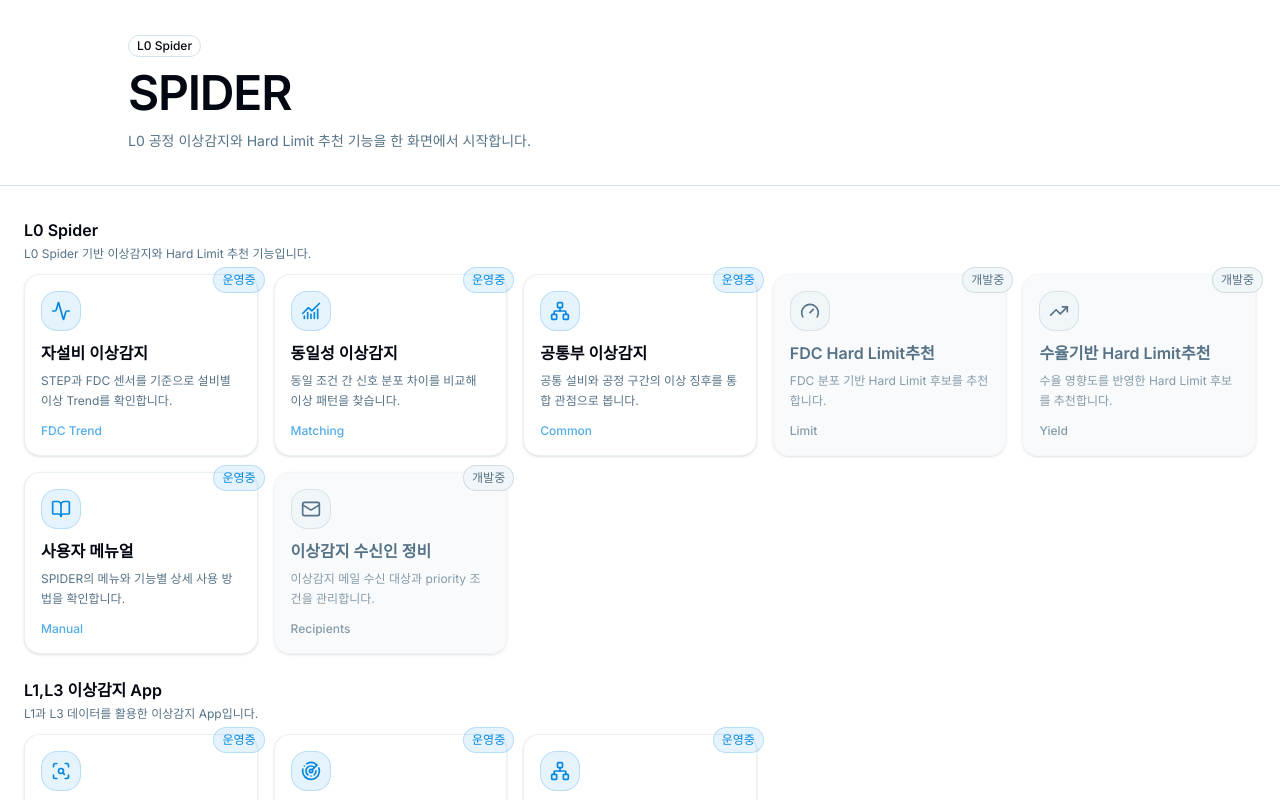
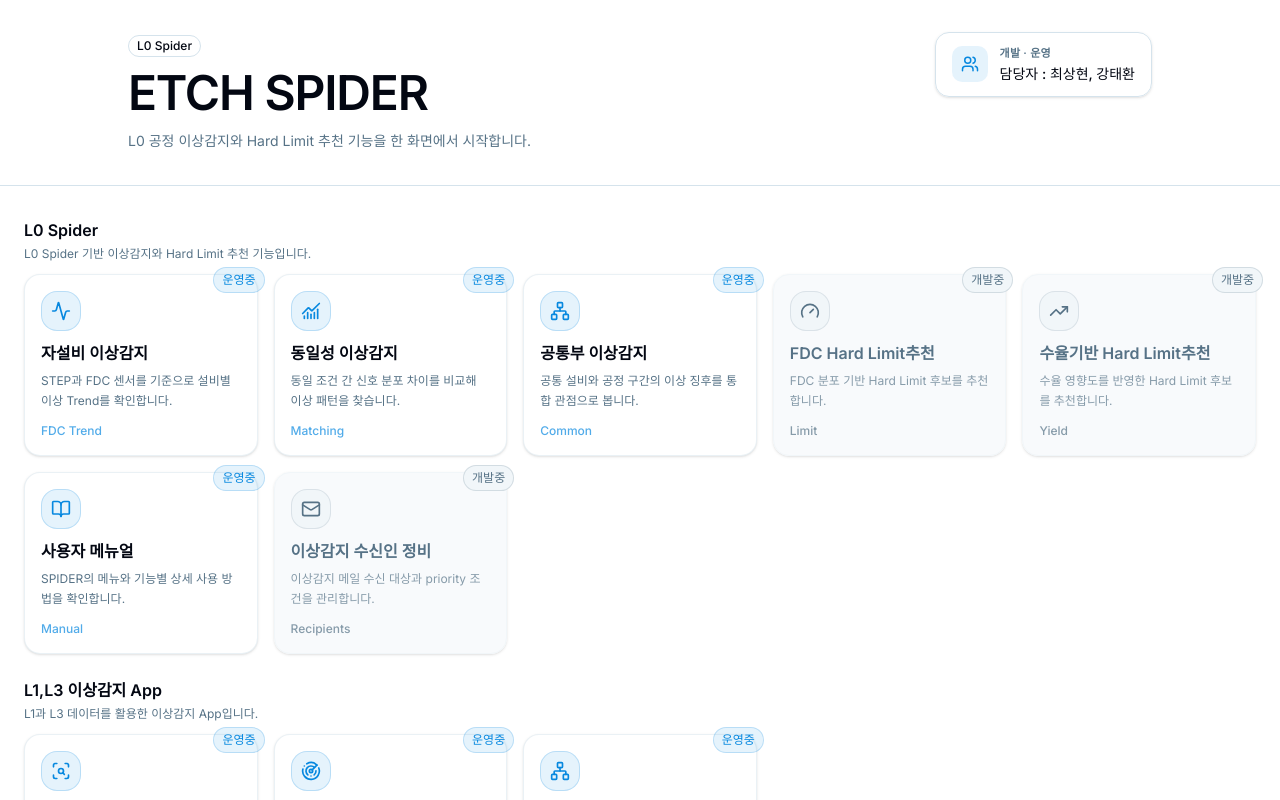
Before and after one commit to mlbarod/l0_spider, a React (Vite) app: page / in a window 1280 px wide. Built offline with nearby package versions, Linux system fonts and the light colour scheme; a web font is replaced by a local one.

Commit message:
text modi

```diff
--- a/src/features/fdc-trend/pages/L0SpiderHomePage.jsx
+++ b/src/features/fdc-trend/pages/L0SpiderHomePage.jsx
@@ -1,4 +1,4 @@
-import { Activity, BookOpen, ChartNoAxesCombined, Gauge, Mail, Network, Radar, ScanSearch, TrendingUp } from "lucide-react"
+import { Activity, BookOpen, ChartNoAxesCombined, Gauge, Mail, Network, Radar, ScanSearch, TrendingUp, Users } from "lucide-react"
 import { Link } from "react-router-dom"
 import {
   CartesianGrid,
@@ -371,16 +371,30 @@ export function L0SpiderHomePage() {
   return (
     <div className="flex h-full min-h-0 min-w-0 flex-col overflow-y-auto bg-background">
       <section className="shrink-0 border-b bg-card px-6 py-8">
-        <div className="mx-auto w-full max-w-5xl">
+        <div className="mx-auto flex w-full max-w-5xl flex-col gap-6 sm:flex-row sm:items-start sm:justify-between">
           <div className="min-w-0 space-y-3">
             <Badge variant="outline">L0 Spider</Badge>
             <div>
-              <h1 className="text-5xl font-semibold tracking-tight text-foreground">SPIDER</h1>
+              <h1 className="text-4xl font-semibold tracking-tight text-foreground sm:text-5xl">ETCH SPIDER</h1>
               <p className="mt-3 max-w-2xl text-sm leading-6 text-muted-foreground">
                 L0 공정 이상감지와 Hard Limit 추천 기능을 한 화면에서 시작합니다.
               </p>
             </div>
           </div>
+          <aside
+            className="flex shrink-0 items-center gap-3 rounded-xl border bg-background/80 px-4 py-3 shadow-sm"
+            aria-label="개발 및 운영 담당자"
+          >
+            <span className="grid size-9 shrink-0 place-items-center rounded-lg bg-primary/10 text-primary">
+              <Users className="size-4.5" aria-hidden="true" />
+            </span>
+            <div className="min-w-0">
+              <p className="text-[11px] font-semibold tracking-wide text-muted-foreground">개발 · 운영</p>
+              <p className="mt-0.5 whitespace-nowrap text-sm font-medium text-foreground">
+                담당자 : 최상현, 강태환
+              </p>
+            </div>
+          </aside>
         </div>
       </section>
 
```
